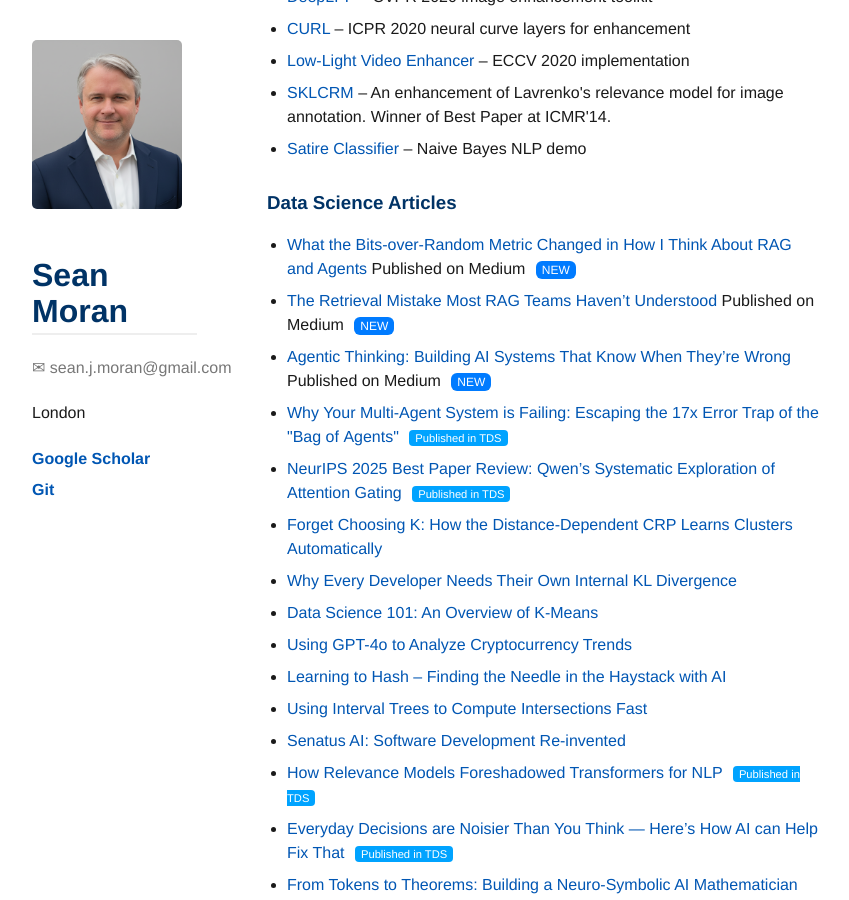
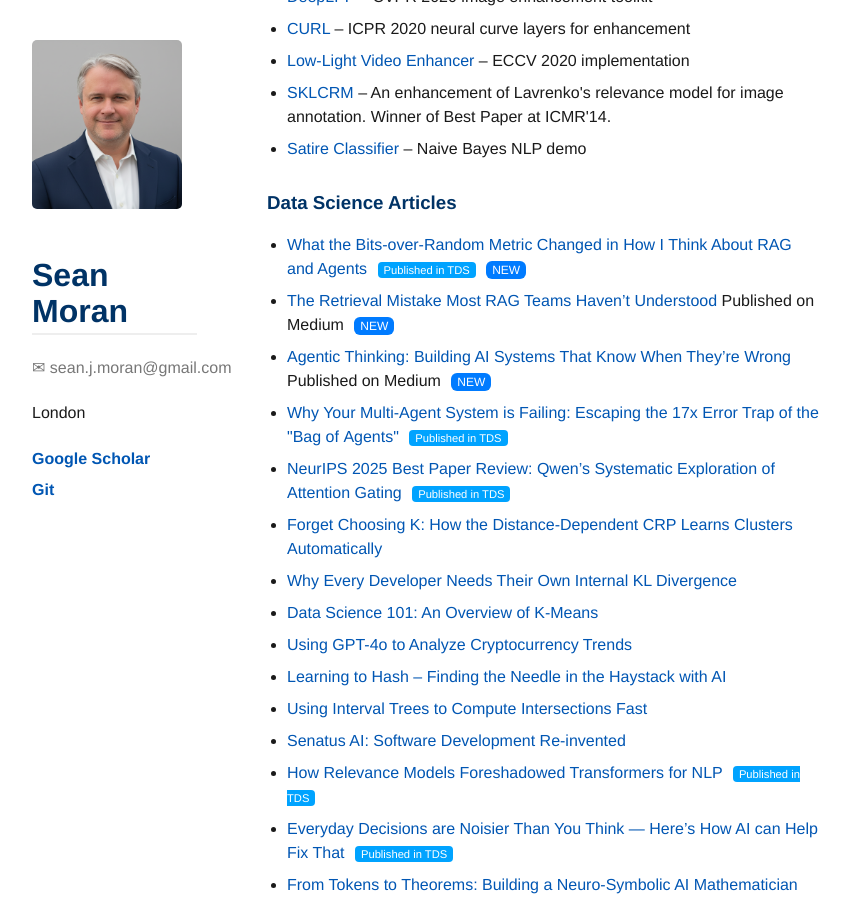
Before and after one commit to sjmoran/sjmoran.github.io, a Jekyll site: the page built from index.md, in a window 1280 px wide and 900 px high, scrolled down 695 px. Shown: the whole window, without its empty margins (8-857 px from the left). Built offline with Jekyll 4.4.1, drawn with Linux system fonts in a browser that asks for light colours.

Commit message:
Update side-projects.html

```diff
--- a/_includes/side-projects.html
+++ b/_includes/side-projects.html
@@ -17,10 +17,10 @@
 <h3>Data Science Articles</h3>
 <ul>
     <li>
-    <a href="https://medium.com/@sean.j.moran/what-the-bits-over-random-metric-changed-in-how-i-think-about-rag-and-agents-a741537ff5b0">
+    <a href="https://towardsdatascience.com/what-the-bits-over-random-metric-changed-in-how-i-think-about-rag-and-agents/">
       What the Bits-over-Random Metric Changed in How I Think About RAG and Agents
     </a>
-    <span class="badge-medium">Published on Medium</span>
+    <span class="badge-tds">Published in TDS</span>
     <span style="background:#007BFF; color:white; padding:2px 6px; margin-left:6px; border-radius:6px; font-size:0.75em;">
       NEW
     </span>
```
